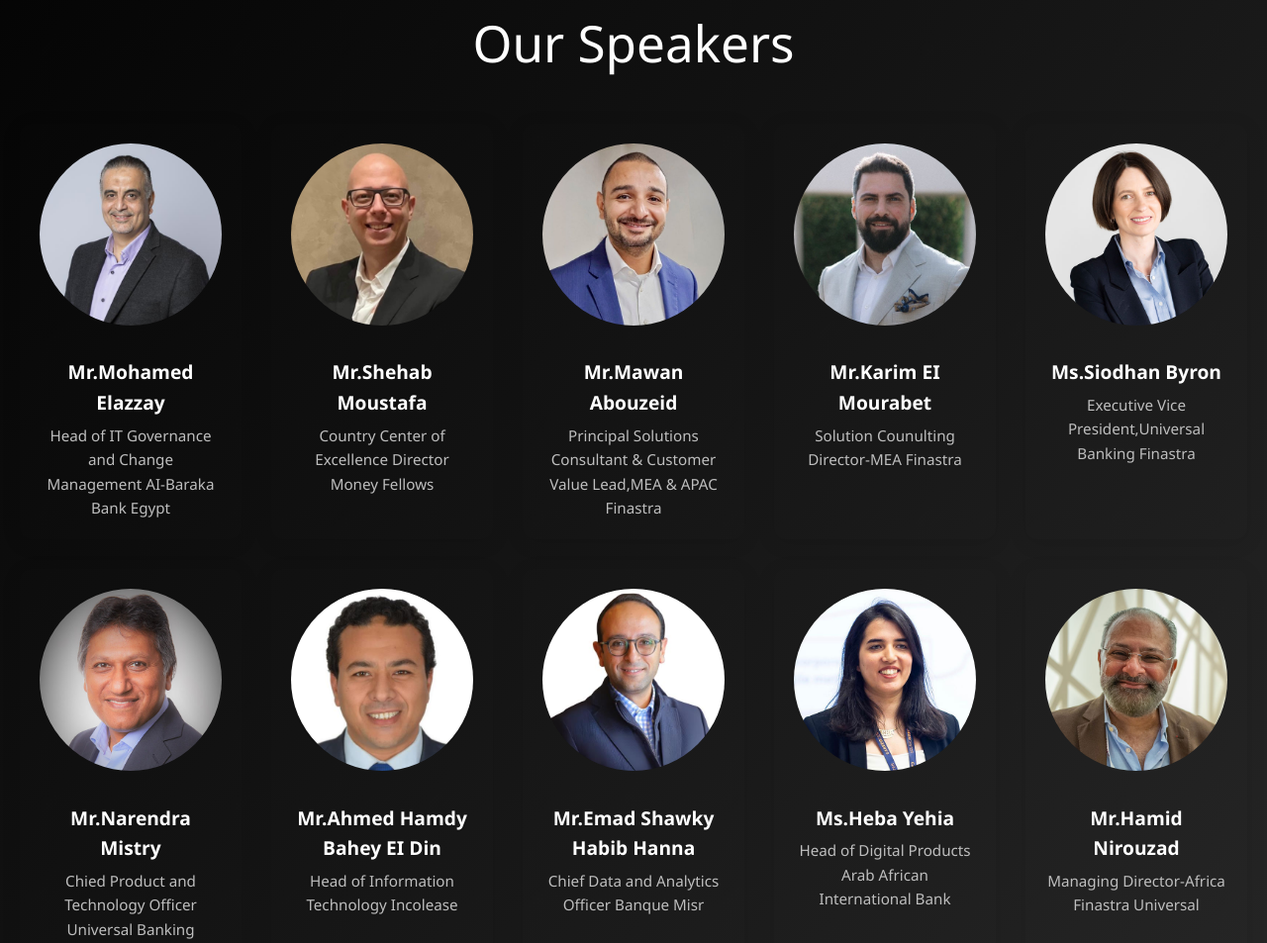
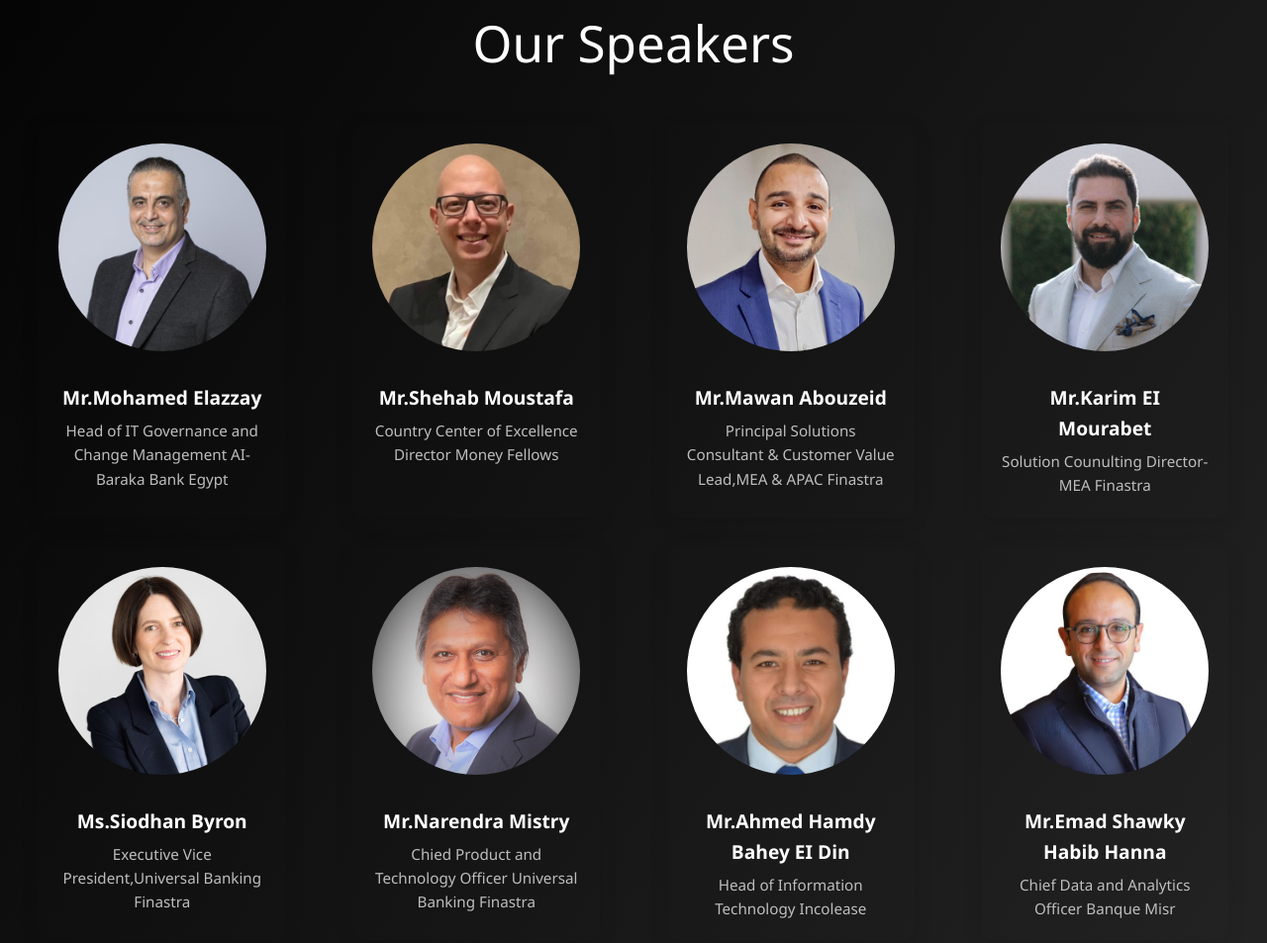
Before and after one commit to BeminduJayodha/CogentSolutions, a plain HTML site: page index.html in a window 1280 px wide. Shown: the part 2256-3209 px from the top of the page at 99% size. Drawn offline with Linux system fonts and the light colour scheme.

Commit message:
Update styles.css

```diff
--- a/styles.css
+++ b/styles.css
@@ -287,7 +287,7 @@
 
   .speakers-grid {
     display: grid;
-    grid-template-columns: repeat(auto-fit, minmax(220px, 1fr));
+    grid-template-columns: repeat(4, 1fr);
     gap: 30px;
     justify-items: center;
   }
```
